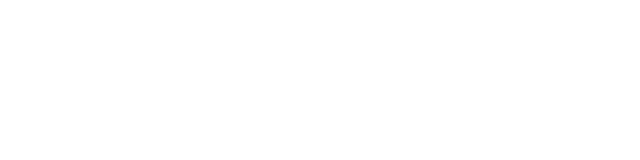
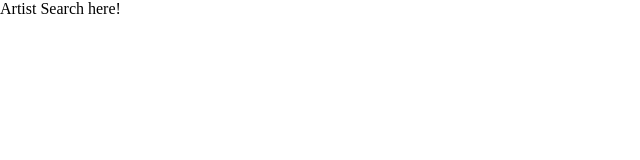
Before and after one commit to Hadi-AlKammouni/Spotify_Challenge_React, a React (Create React App) app: page /artist-search in a window 1280 px wide. Before the commit this address had no page. Shown: the top 160 px of the page, without its empty margins (0-640 px from the left). Built offline with nearby package versions, Linux system fonts and the light colour scheme.

Commit message:
Craeting ArtistSearch page

```diff
--- a/src/App.js
+++ b/src/App.js
@@ -1,6 +1,7 @@
 import React from "react";
 import {BrowserRouter, Routes, Route} from "react-router-dom";
 
+import ArtistSearch from "./pages/ArtistSearch/ArtistSearch";
 import Login from "./pages/Login/Login";
 
 const App = () => {
@@ -8,6 +9,7 @@ const App = () => {
     <BrowserRouter>
           <Routes>
             <Route path="/" element={<Login/>}></Route>
+            <Route path="artist-search" element={<ArtistSearch/>}></Route>
           </Routes>
     </BrowserRouter>
   )
--- /dev/null
+++ b/src/pages/ArtistSearch/ArtistSearch.js
@@ -0,0 +1,8 @@
+const ArtistSearch = () => {
+
+    return (
+        <div>Artist Search here!</div>
+    )
+}
+
+export default ArtistSearch
```
